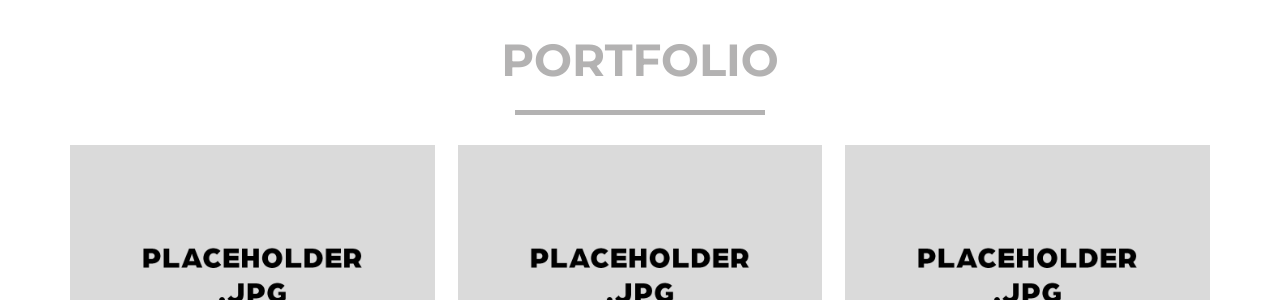
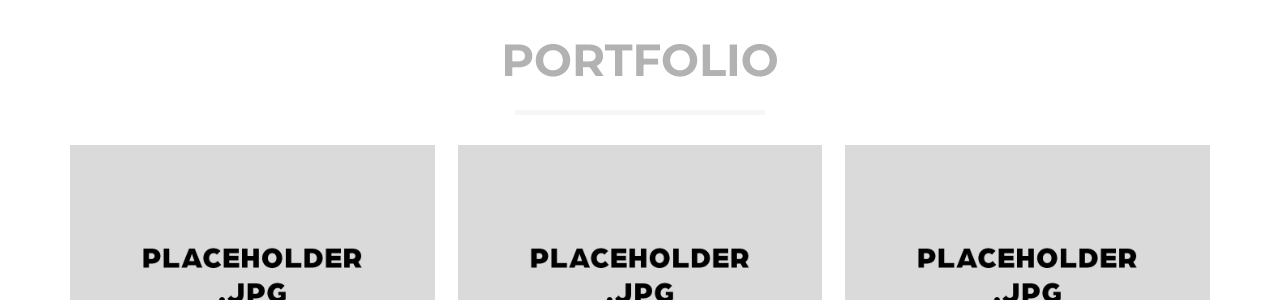
Before and after one commit to conniemyou/cyoung-portfolio, a Jekyll site: the page built from _posts/2014-07-18-project-1.markdown, in a window 1280 px wide and 1400 px high, scrolled down 734 px. Shown: the part 150-450 px from the top of the window. Built offline with Jekyll 4.4.1, drawn with Linux system fonts in a browser that asks for light colours.

Commit message:
tertiary test

```diff
--- a/_includes/css/main.css
+++ b/_includes/css/main.css
@@ -52,11 +52,11 @@ hr.star-light {
 }
 
 hr.star-primary {
-    border-color: #{{ site.color.secondary }};
+    border-color: #{{ site.color.tertiary }};
 }
 
 hr.star-primary:after {
-    color: #{{ site.color.secondary }};
+    color: #{{ site.color.tertiary }};
     background-color: #fff;
 }
 
```
